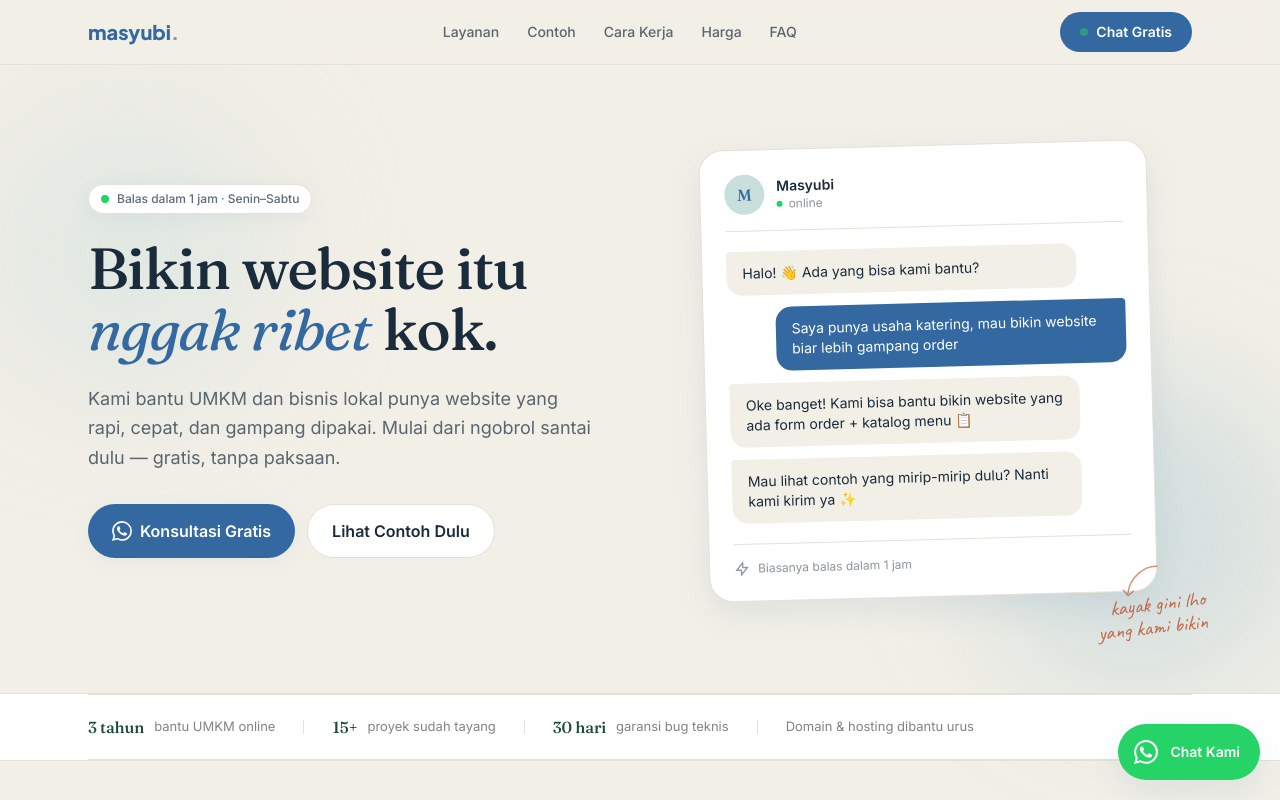
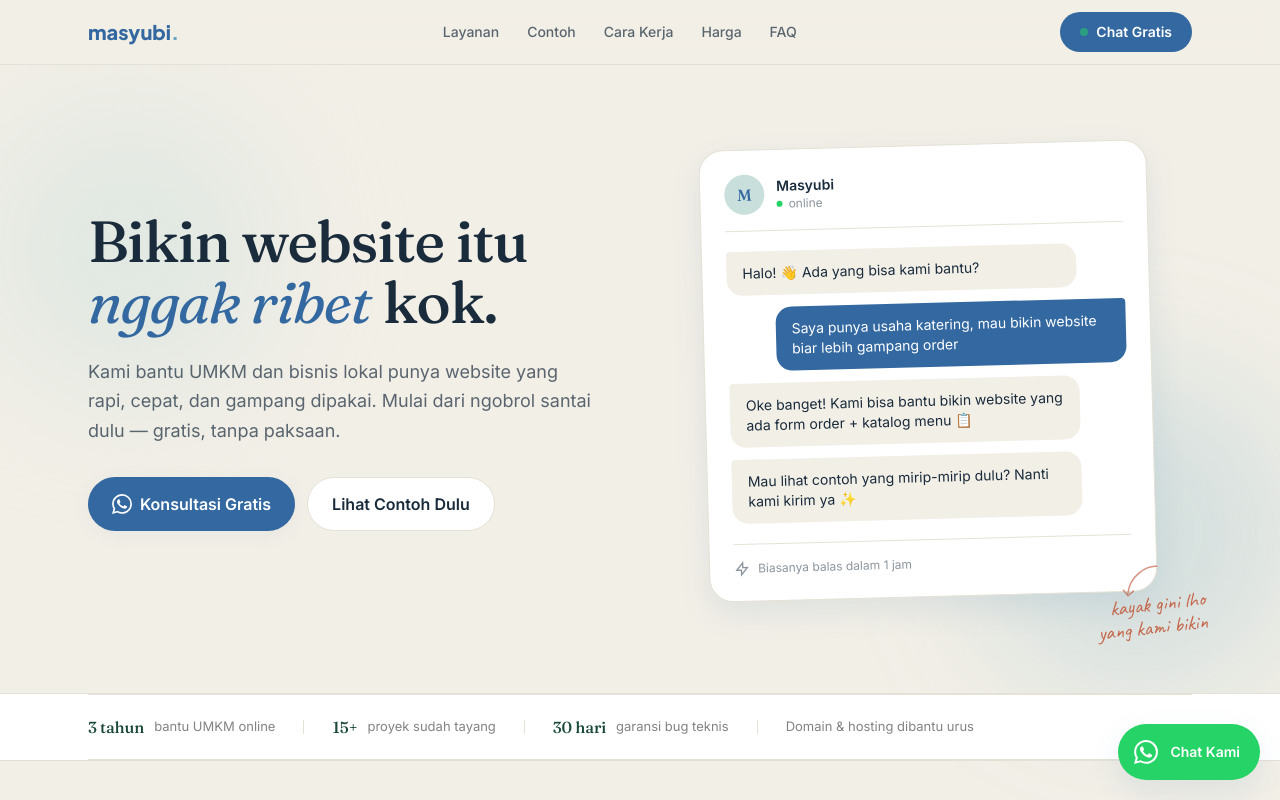
Before and after one commit to myubitanfidz/masyubi, a website: page index.html in a window 1280 px wide. Shown: the top 800 px of the page. Drawn offline with Linux system fonts and the light colour scheme.

Commit message:
delete: balas dalam 1 jam

```diff
--- a/index.html
+++ b/index.html
@@ -757,10 +757,7 @@
 
     <div class="grid md:grid-cols-2 gap-10 md:gap-12 items-center">
       <div>
-        <span class="inline-flex items-center gap-2 bg-white border border-[#E5E1D6] text-ink/70 text-xs font-medium px-3 py-1.5 rounded-pill mb-5 sm:mb-6 shadow-soft">
-          <span class="w-2 h-2 bg-wa rounded-full"></span>
-          Balas dalam 1 jam · Senin–Sabtu
-        </span>
+
 
         <h1 class="font-display text-[30px] leading-[1.12] sm:text-4xl md:text-5xl lg:text-[58px] sm:leading-[1.05] text-ink mb-5 sm:mb-6 break-words">
           Bikin website itu<br>
```
Also changed, not shown: assets/css/tailwind.css.
